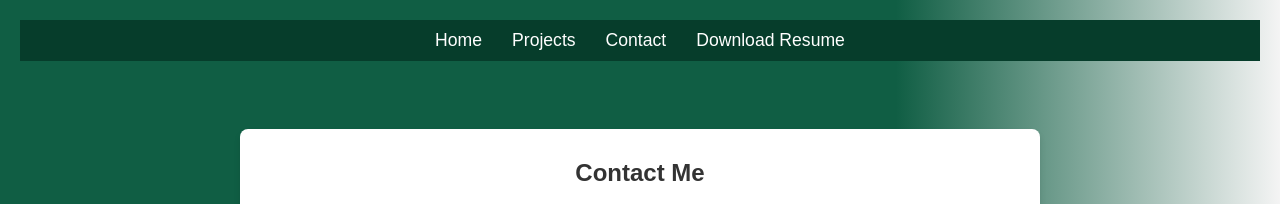
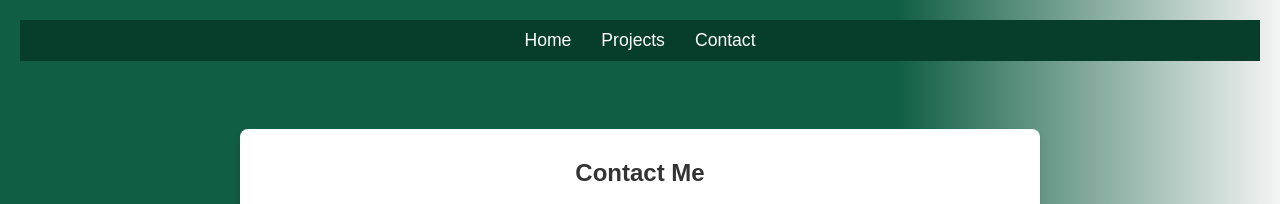
Before and after one commit to Marcus078/portfolio-mashila, a plain HTML site: page contact.html in a window 1280 px wide. Shown: the top 204 px of the page. Drawn offline with Linux system fonts and the light colour scheme.

Commit message:
Update contact.html

```diff
--- a/contact.html
+++ b/contact.html
@@ -119,7 +119,6 @@ nav a:hover {
     <a href="index.html">Home</a>
     <a href="projects.html">Projects</a>
     <a href="contact.html">Contact</a>
-    <a href="resume/resume.pdf" download>Download Resume</a>
   </nav>
   </nav>
   <div class="background">
```
